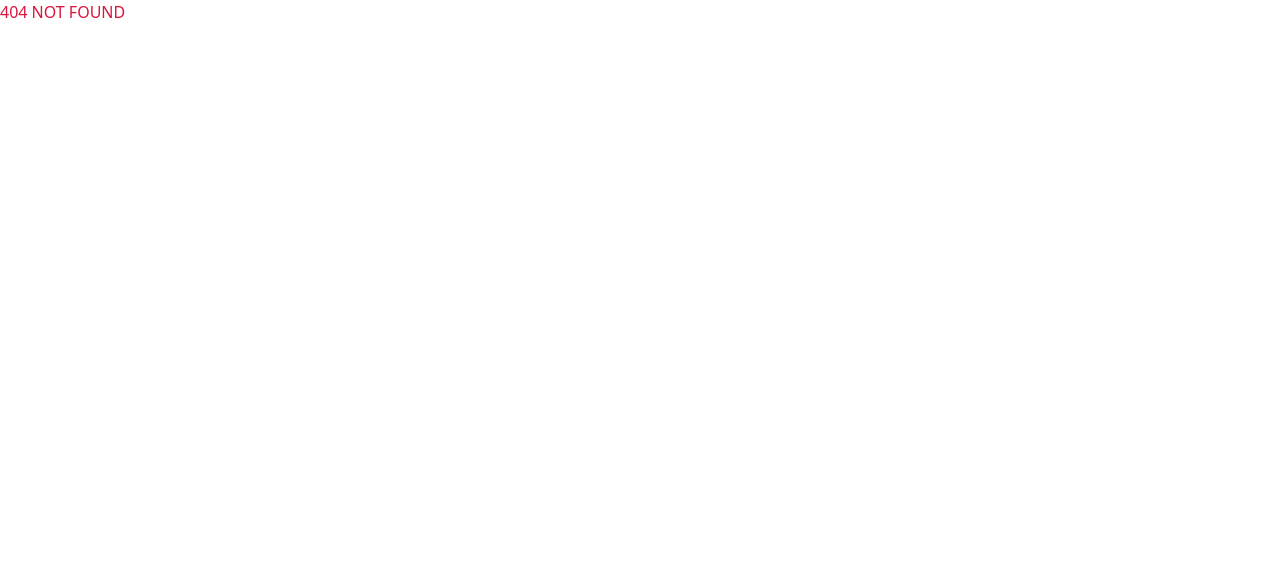
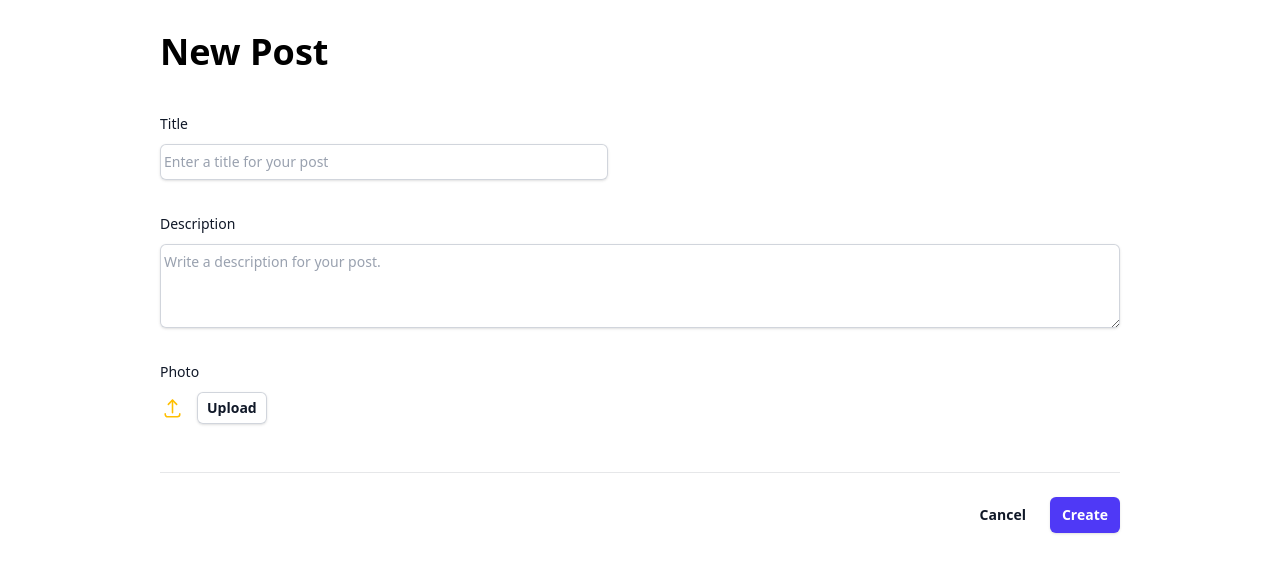
Before and after one commit to MadhavGupta95/Printrest-Copy, a React (Vite) app in the folder app/: page /createPost in a window 1280 px wide. Before the commit this address had no page. Shown: the top 572 px of the page. Built offline with nearby package versions, Linux system fonts and the light colour scheme.

Commit message:
create post page created

```diff
--- a/app/src/App.jsx
+++ b/app/src/App.jsx
@@ -9,6 +9,7 @@ import { useDispatch } from "react-redux";
 import { loadUser } from "./redux/actions/auth";
 import ForgotPassword from "./components/auth/ForgotPassword";
 import ResetPassword from "./components/auth/ResetPassword";
+import CreatePost from "./components/posts/CreatePost";
 function App() {
   const dispatch = useDispatch();
   useEffect(() => {
@@ -27,6 +28,7 @@ function App() {
         <Route path="/signup" element={<Signup />}></Route>
         <Route path="/forgot-password" element={<ForgotPassword />}></Route>
         <Route path="/reset-password/:token" element={<ResetPassword />}></Route>
+        <Route path="/createPost" element={<CreatePost />}></Route>
       </Routes>
     </>
   );
--- /dev/null
+++ b/app/src/components/posts/CreatePost.jsx
@@ -0,0 +1,206 @@
+import React, { useEffect, useState } from "react";
+import { toast } from "react-hot-toast";
+import customAxios from "../../utils/axios";
+import { useNavigate } from "react-router";
+import { useSelector } from "react-redux";
+
+const CreatePost = () => {
+  const [imagePreview, setImagePreview] = useState(null);
+  const [title, setTitle] = useState("");
+  const [description, setDescription] = useState("");
+  const [image, setImage] = useState(null);
+  const [isLoading, setIsLoading] = useState(false);
+  const navigate = useNavigate();
+
+  const handlePreview = (e) => {
+    const file = e.target.files[0];
+    console.log(file);
+    const filereader = new FileReader();
+    filereader.onload = () => {
+      console.log(filereader.result);
+      setImagePreview(filereader.result);
+      setImage(file);
+    };
+    filereader.readAsDataURL(file);
+    // filereader
+  };
+
+  const handleSubmit = async (e) => {
+    try {
+      setIsLoading(true);
+      e.preventDefault();
+      if (!title || !description || !image)
+        throw new Error("Please fill all the fields");
+      const formData = new FormData();
+      formData.append("image", image);
+      formData.append("title", title);
+      formData.append("description", description);
+      const { data } = await customAxios.post("/post", formData, {});
+      navigate("/");
+    } catch (error) {
+      toast.error(error.message);
+      console.log(error);
+    } finally {
+      setIsLoading(false);
+    }
+  };
+
+  return (
+    <form
+      onSubmit={handleSubmit}
+      className="mx-auto w-full sm:w-3/4 py-2 px-3 sm:py-5 sm:px-0 "
+    >
+      <h2 class="text-4xl font-extrabold my-3">New Post</h2>
+
+      <div className="space-y-12">
+        <div className="border-b border-gray-900/10 pb-12">
+          <div className="mt-10 grid grid-cols-1 gap-x-6 gap-y-8 sm:grid-cols-6">
+            <div className="sm:col-span-4">
+              <label
+                htmlFor="title"
+                className="block text-sm font-medium leading-6 text-gray-900"
+              >
+                Title
+              </label>
+              <div className="mt-2">
+                <div className="flex rounded-md shadow-sm ring-1 ring-inset ring-gray-300 focus-within:ring-2 focus-within:ring-inset focus-within:ring-indigo-600 sm:max-w-md">
+                  <input
+                    onChange={(e) => setTitle(e.target.value)}
+                    type="text"
+                    name="title"
+                    id="title"
+                    autoComplete="title"
+                    className="block flex-1 border-0 bg-transparent py-1.5 pl-1 text-gray-900 placeholder:text-gray-400 focus:ring-0 sm:text-sm sm:leading-6"
+                    placeholder="Enter a title for your post"
+                  />
+                </div>
+              </div>
+            </div>
+
+            <div className="col-span-full">
+              <label
+                htmlFor="description"
+                className="block text-sm font-medium leading-6 text-gray-900"
+              >
+                Description
+              </label>
+              <div className="mt-2">
+                <textarea
+                  onChange={(e) => setDescription(e.target.value)}
+                  id="description"
+                  name="description"
+                  placeholder="Write a description for your post."
+                  rows={3}
+                  className="block w-full py-1.5 pl-1 rounded-md border-0 py-1.5 text-gray-900 shadow-sm ring-1 ring-inset ring-gray-300 placeholder:text-gray-400 focus:ring-2 focus:ring-inset focus:ring-indigo-600 sm:text-sm sm:leading-6"
+                  defaultValue={""}
+                />
+              </div>
+            </div>
+            {imagePreview ? (
+              <div className="col-span-full">
+                <label
+                  htmlFor="cover-photo"
+                  className="block text-sm font-medium leading-6 text-gray-900"
+                >
+                  Preview
+                </label>
+                <div className="mt-2 w-200 h-200 flex justify-center rounded-lg border border-dashed border-gray-900/25 px-6 py-10">
+                  <div className="text-center">
+                    <img src={imagePreview} alt="Preview" className="w-full" />
+                  </div>
+                </div>
+              </div>
+            ) : (
+              <div className="col-span-full">
+                <label
+                  htmlFor="photo"
+                  className="block text-sm font-medium leading-6 text-gray-900"
+                >
+                  Photo
+                </label>
+                <div className="mt-2 flex items-center gap-x-3">
+                  <svg
+                    xmlns="http://www.w3.org/2000/svg"
+                    width="25px"
+                    height="25px"
+                    viewBox="0 0 24 24"
+                    fill="none"
+                  >
+                    <path
+                      d="m8 8 4-4 4 4"
+                      stroke="#ffbf00"
+                      stroke-width="1.5"
+                      stroke-linecap="round"
+                      stroke-linejoin="round"
+                    />
+                    <path
+                      d="M12 4v12M19 17v.6c0 1.33-1.07 2.4-2.4 2.4H7.4C6.07 20 5 18.93 5 17.6V17"
+                      stroke="#ffbf00"
+                      stroke-width="1.5"
+                      stroke-miterlimit="10"
+                      stroke-linecap="round"
+                    />
+                  </svg>
+                  <input
+                    type="file"
+                    name="photo"
+                    id="photo"
+                    accept="image/*"
+                    onChange={handlePreview}
+                    className="sr-only"
+                  />
+                  <label
+                    htmlFor="photo"
+                    className="rounded-md bg-white px-2.5 py-1.5 text-sm font-semibold text-gray-900 shadow-sm ring-1 ring-inset ring-gray-300 hover:bg-gray-50 cursor-pointer"
+                  >
+                    Upload
+                  </label>
+                </div>
+              </div>
+            )}
+          </div>
+        </div>
+      </div>
+
+      <div className="mt-6 flex items-center justify-end gap-x-6">
+        <button
+          type="button"
+          className="text-sm font-semibold leading-6 text-gray-900"
+        >
+          Cancel
+        </button>
+        <button
+          disabled={isLoading}
+          type="submit"
+          className=" flex items-center rounded-md bg-indigo-600 px-3 py-2 text-sm font-semibold text-white shadow-sm hover:bg-indigo-500 focus-visible:outline focus-visible:outline-2 focus-visible:outline-offset-2 focus-visible:outline-indigo-600"
+        >
+          Create
+          {isLoading && (
+            <svg
+              className="animate-spin ml-2 h-5 w-5 text-white"
+              xmlns="http://www.w3.org/2000/svg"
+              fill="none"
+              viewBox="0 0 24 24"
+            >
+              <circle
+                className="opacity-25"
+                cx="12"
+                cy="12"
+                r="10"
+                stroke="currentColor"
+                stroke-width="4"
+              ></circle>
+              <path
+                className="opacity-75"
+                fill="currentColor"
+                d="M4 12a8 8 0 018-8V0C5.373 0 0 5.373 0 12h4z"
+              ></path>
+            </svg>
+          )}
+        </button>
+      </div>
+    </form>
+  );
+};
+
+export default CreatePost;
```
Also changed, not shown: 3 other files (tests, documents, lock files or other folders).
